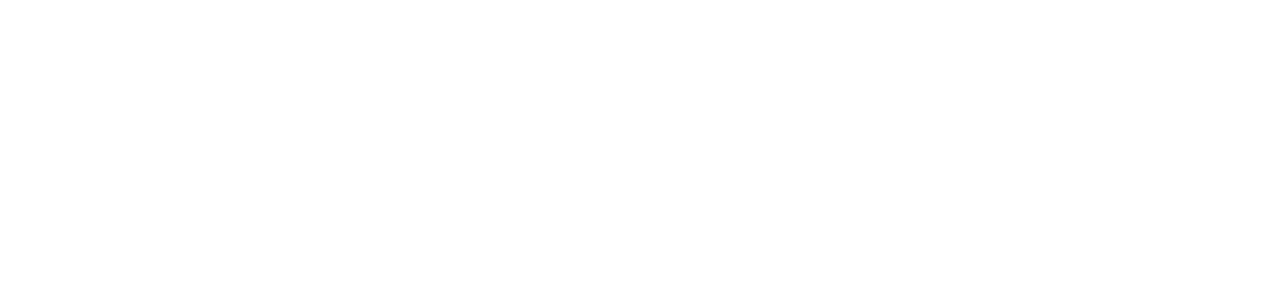
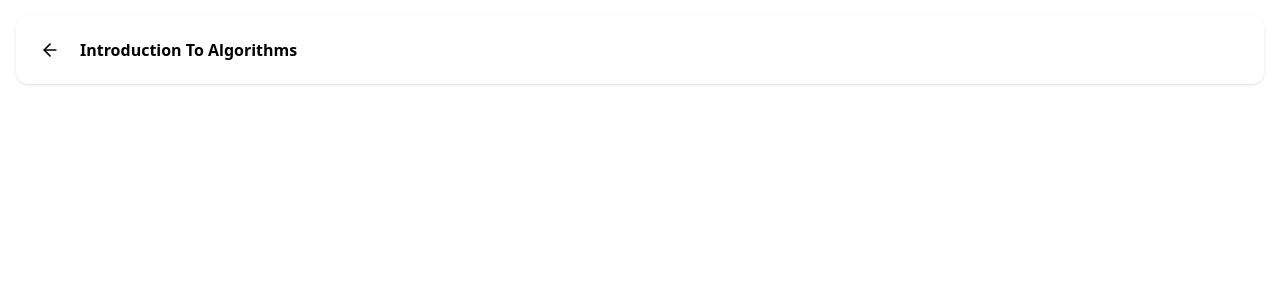
Before and after one commit to tortangChris/EduAR-IL, a React (Vite) app: page /modules/intro-to-algorithms in a window 1280 px wide. Before the commit this address had no page. Shown: the top 300 px of the page. Built offline with nearby package versions, Linux system fonts and the light colour scheme.

Commit message:
add routing to module introduction to algorithms

```diff
--- /dev/null
+++ b/src/components/IntroToAlgorithmsHeader.jsx
@@ -0,0 +1,23 @@
+import React from "react";
+import { ArrowLeft } from "lucide-react";
+import { useNavigate } from "react-router-dom";
+
+const IntroToAlgorithmsHeader = () => {
+  const navigate = useNavigate();
+
+  return (
+    <div className="sticky top-0 z-10">
+      <div className="bg-base-200 rounded-xl shadow p-4 flex items-center gap-3">
+        <button
+          onClick={() => navigate("/modules")}
+          className="p-2 rounded-full hover:bg-base-300 transition"
+        >
+          <ArrowLeft className="w-5 h-5" />
+        </button>
+        <h2 className="text-m font-bold">Introduction To Algorithms</h2>
+      </div>
+    </div>
+  );
+};
+
+export default IntroToAlgorithmsHeader;
--- /dev/null
+++ b/src/modules/IntroductionToAlgorithms.jsx
@@ -0,0 +1,12 @@
+import React from "react";
+import IntroToAlgorithmsHeader from "../components/IntroToAlgorithmsHeader";
+
+const IntroductionToAlgorithms = () => {
+  return (
+    <div className="h-[calc(100vh-4rem)] overflow-y-auto p-4 bg-base-100 space-y-4">
+      <IntroToAlgorithmsHeader />
+    </div>
+  );
+};
+
+export default IntroductionToAlgorithms;
--- a/src/pages/MainP.jsx
+++ b/src/pages/MainP.jsx
@@ -7,6 +7,7 @@ import Settings from "./Settings";
 import Notification from "./Notification";
 import ARMode from "./ARMode";
 import BottomNav from "../components/BottomNav";
+import IntroductionToAlgorithms from "../modules/IntroductionToAlgorithms";
 
 const MainP = () => {
   const location = useLocation();
@@ -31,6 +32,10 @@ const MainP = () => {
         <Route path="/notification" element={<Notification />} />
         <Route path="/personal" element={<Personal />} />
         <Route path="/settings" element={<Settings />} />
+        <Route
+          path="modules/intro-to-algorithms"
+          element={<IntroductionToAlgorithms />}
+        />
       </Routes>
 
       {showBottomNav && <BottomNav />}
```
